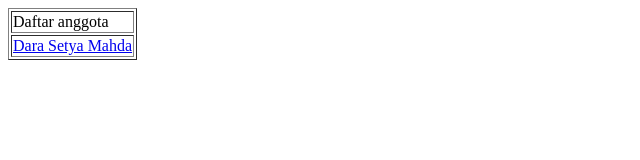
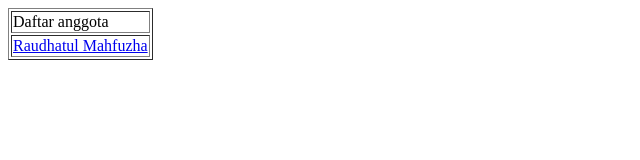
Before and after one commit to Siti2303/TIK214-2024-2B-RoadMessage, a plain HTML site: page index.html in a window 1280 px wide. Shown: the whole page, without its empty margins (0-640 px from the left). Drawn offline with Linux system fonts and the light colour scheme.

Commit message:
Praktikum 30-31-32

```diff
--- a/index.html
+++ b/index.html
@@ -6,7 +6,7 @@
   <body>
     <table border=”0”>
       <tr><td>Daftar anggota</td></tr>
-      <tr><td><a href="./2204111010015.html">Dara Setya Mahda</a></td></tr>
+      <tr><td><a href="./2204111010042.html">Raudhatul Mahfuzha</a></td></tr>
     </table>
   </body>
 </html>
```
